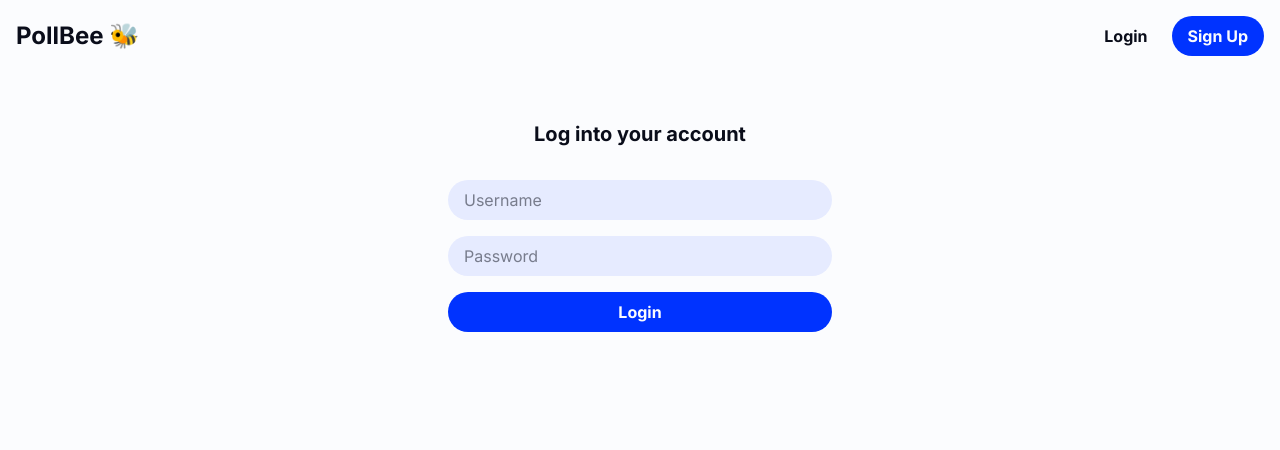
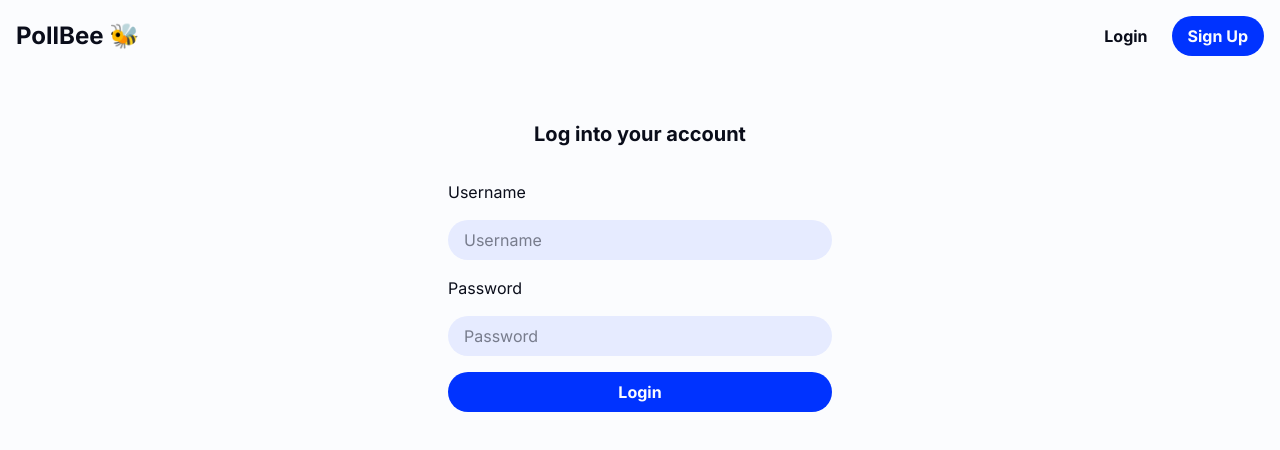
Before and after one commit to jonte265/pollbee, a Next.js app in the folder frontend/: page /login in a window 1280 px wide. Shown: the top 450 px of the page. Built offline with nearby package versions, Linux system fonts and the light colour scheme.

Commit message:
clearer text signup login form

```diff
--- a/frontend/app/login/page.tsx
+++ b/frontend/app/login/page.tsx
@@ -62,6 +62,7 @@ function LoginPage() {
         onSubmit={handleSubmit}
         className='flex flex-col justify-center gap-4 max-w-sm w-full'
       >
+        <p>Username</p>
         <input
           value={username}
           onChange={(e) => setUsername(e.target.value)}
@@ -69,6 +70,7 @@ function LoginPage() {
           placeholder='Username'
           className='rounded-4xl p-2 pl-4 bg-primary-50'
         />
+        <p>Password</p>
         <input
           value={password}
           onChange={(e) => setPassword(e.target.value)}
--- a/frontend/app/signup/page.tsx
+++ b/frontend/app/signup/page.tsx
@@ -69,6 +69,7 @@ function SignupPage() {
         onSubmit={handleSubmit}
         className='flex flex-col justify-center gap-4 max-w-sm w-full'
       >
+        <p>Username</p>
         <input
           value={username}
           onChange={(e) => setUsername(e.target.value)}
@@ -76,6 +77,7 @@ function SignupPage() {
           placeholder='Username'
           className='rounded-4xl p-2 pl-4 bg-primary-50'
         />
+        <p>Password</p>
         <input
           value={password}
           onChange={(e) => setPassword(e.target.value)}
```
